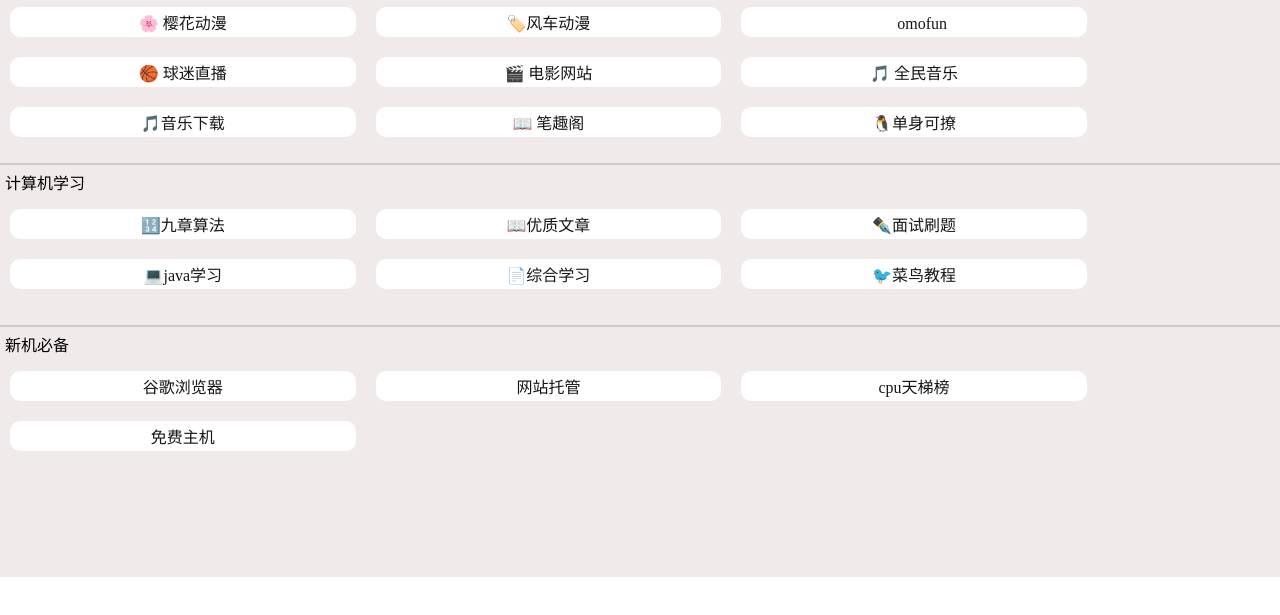
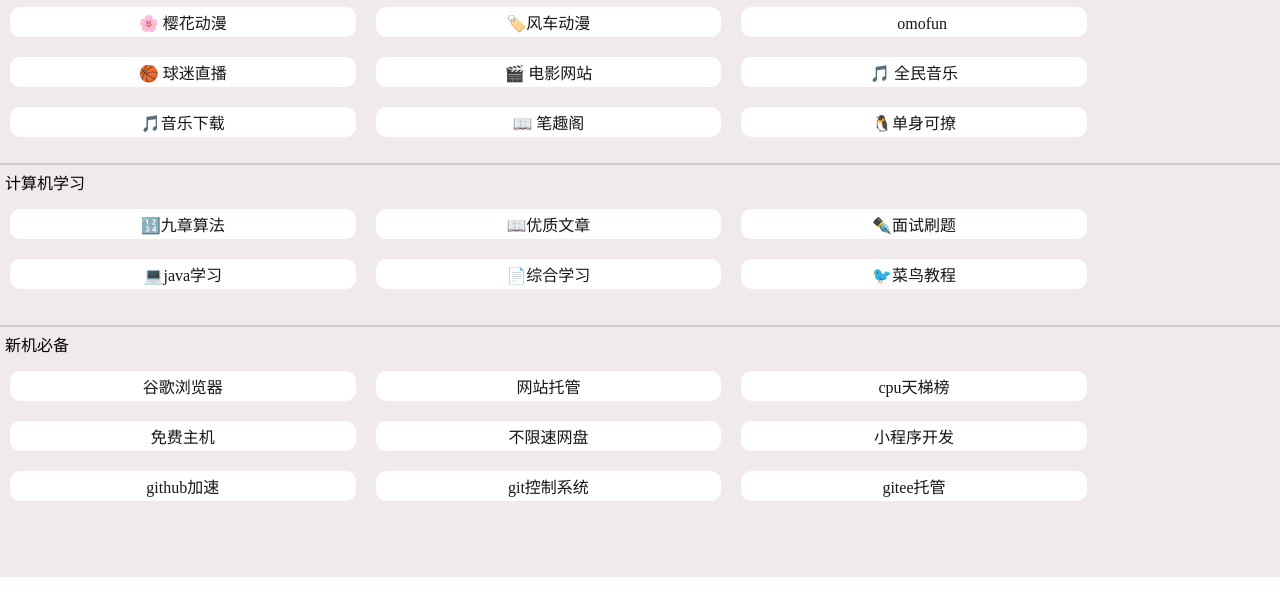
Before and after one commit to 1314mu/1, a plain HTML site: page index.html in a window 1280 px wide. Shown: the part 79-694 px from the top of the page. Drawn offline with Linux system fonts and the light colour scheme.

Commit message:
Update index.html

```diff
--- a/index.html
+++ b/index.html
@@ -67,6 +67,24 @@
         <li><a href="https://host.retiehe.com">网站托管</a></li>
         <li><a href="https://topic.expreview.com/CPU/">cpu天梯榜</a></li>
         <li><a href="http://www.freehost.cc/">免费主机</a></li>
+        <li><a href="https://www.123pan.com/login">不限速网盘</a></li>
+        <li>
+          <a href="https://cloud.tsinghua.edu.cn/d/df482a15afb64dfeaff8/"
+            >小程序开发</a
+          >
+        </li>
+        <li>
+          <a href="https://cloud.tsinghua.edu.cn/d/df482a15afb64dfeaff8/"
+            >github加速</a
+          >
+        </li>
+        <li>
+          <a
+            href="https://registry.npmmirror.com/binary.html?path=git-for-windows/v2.35.1.windows.1/"
+            >git控制系统</a
+          >
+        </li>
+        <li><a href="https://gitee.com/">gitee托管</a></li>
       </ul>
     </div>
   </body>
```
